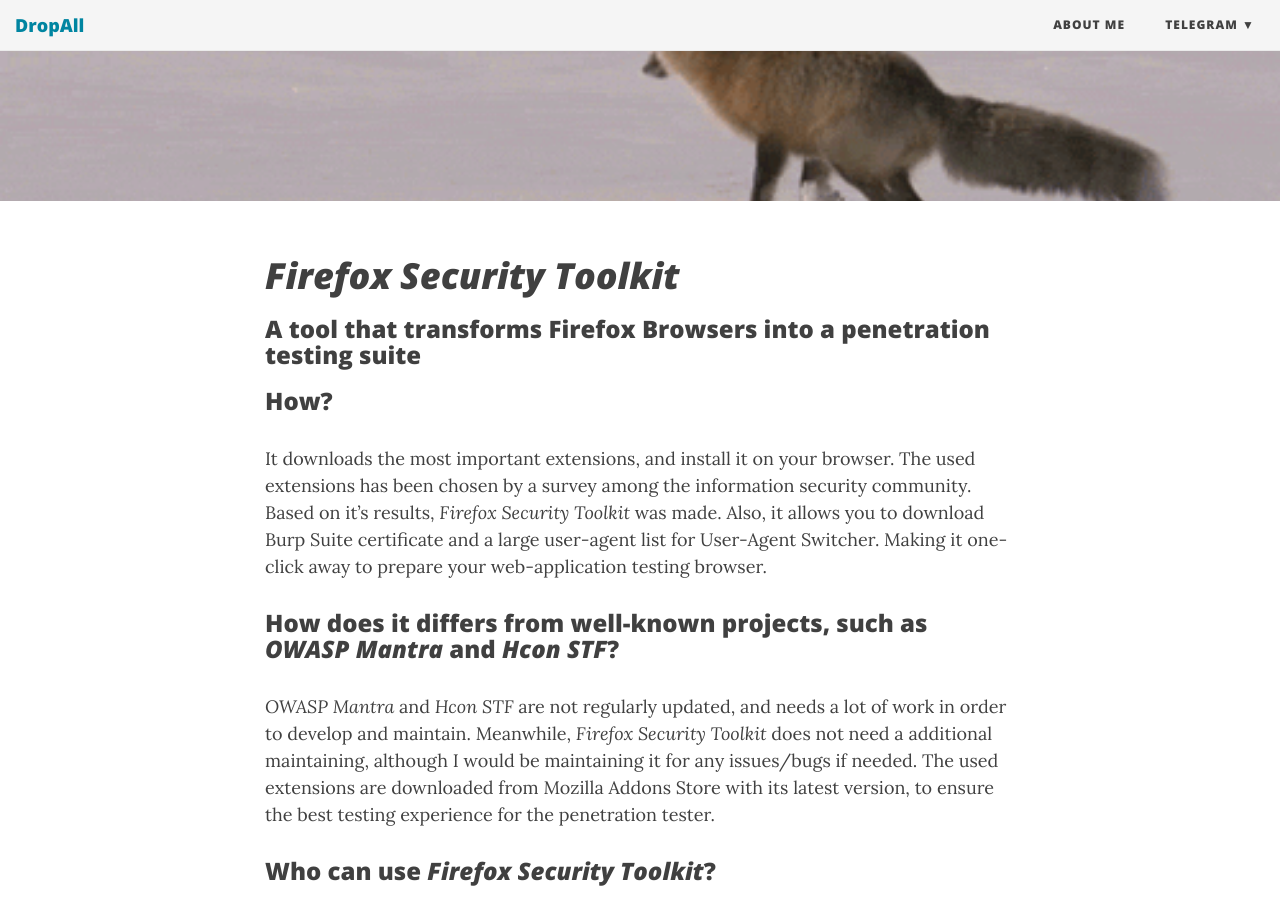
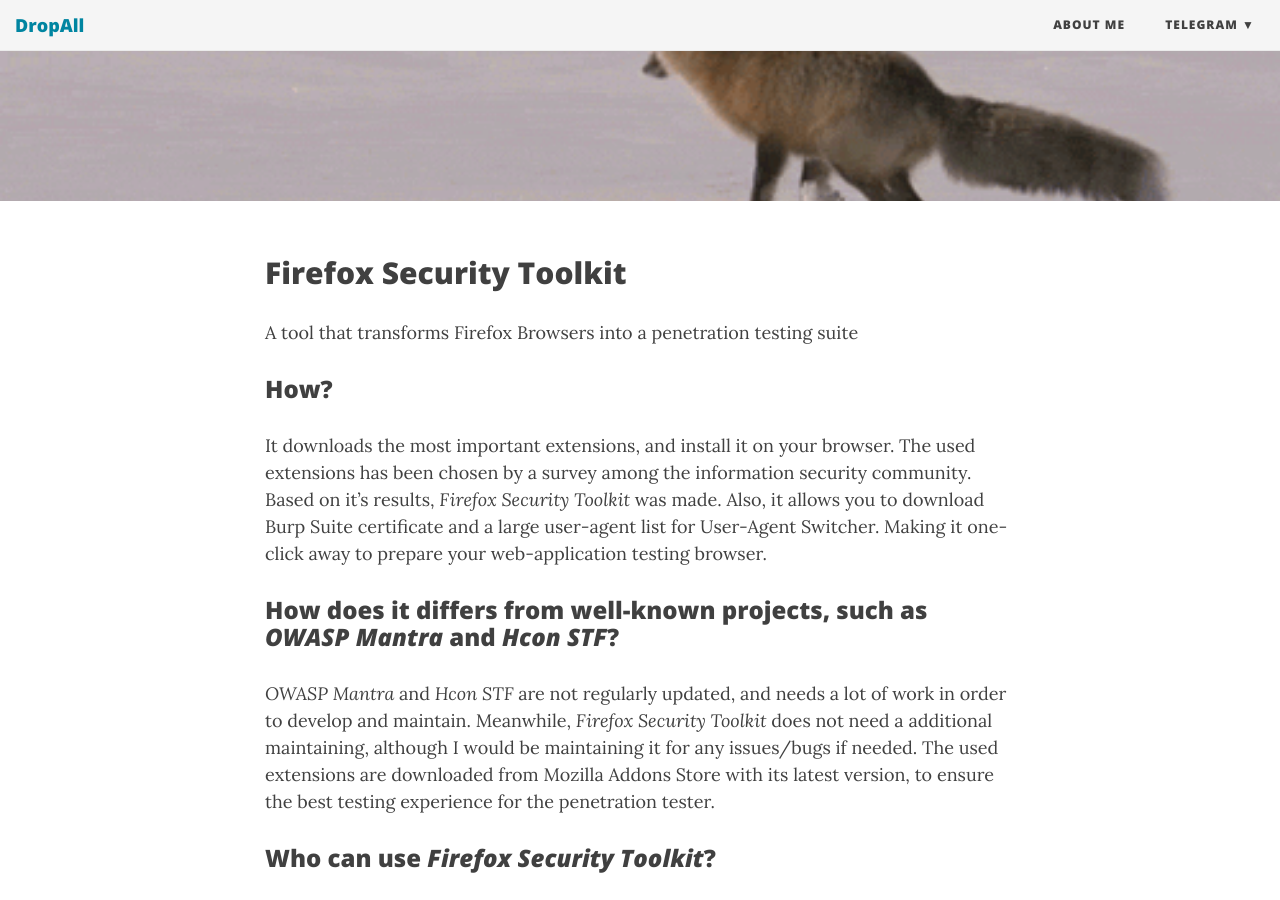
Before and after one commit to DropAll/dropall.github.io, a Jekyll site: the page built from _posts/2016-10-21-firefox-security-toolkit.md, in a window 1280 px wide and 900 px high, scrolled down 360 px. Built offline with Jekyll 4.4.1, drawn with Linux system fonts in a browser that asks for light colours; nearby versions of some CDN libraries.

```diff
--- a/_posts/2016-10-21-firefox-security-toolkit.md
+++ b/_posts/2016-10-21-firefox-security-toolkit.md
@@ -6,10 +6,8 @@ bigimg: /img/firefox.gif
 ---
 
 
-*Firefox Security Toolkit*
-====================
-### A tool that transforms Firefox Browsers into a penetration testing suite
-
+## Firefox Security Toolkit
+A tool that transforms Firefox Browsers into a penetration testing suite
 
 ### How?
 It downloads the most important extensions, and install it on your browser. The used extensions has been chosen by a survey among the information security community. Based on it's results, *Firefox Security Toolkit* was made. Also, it allows you to download Burp Suite certificate and a large user-agent list for User-Agent Switcher. Making it one-click away to prepare your web-application testing browser.
```
